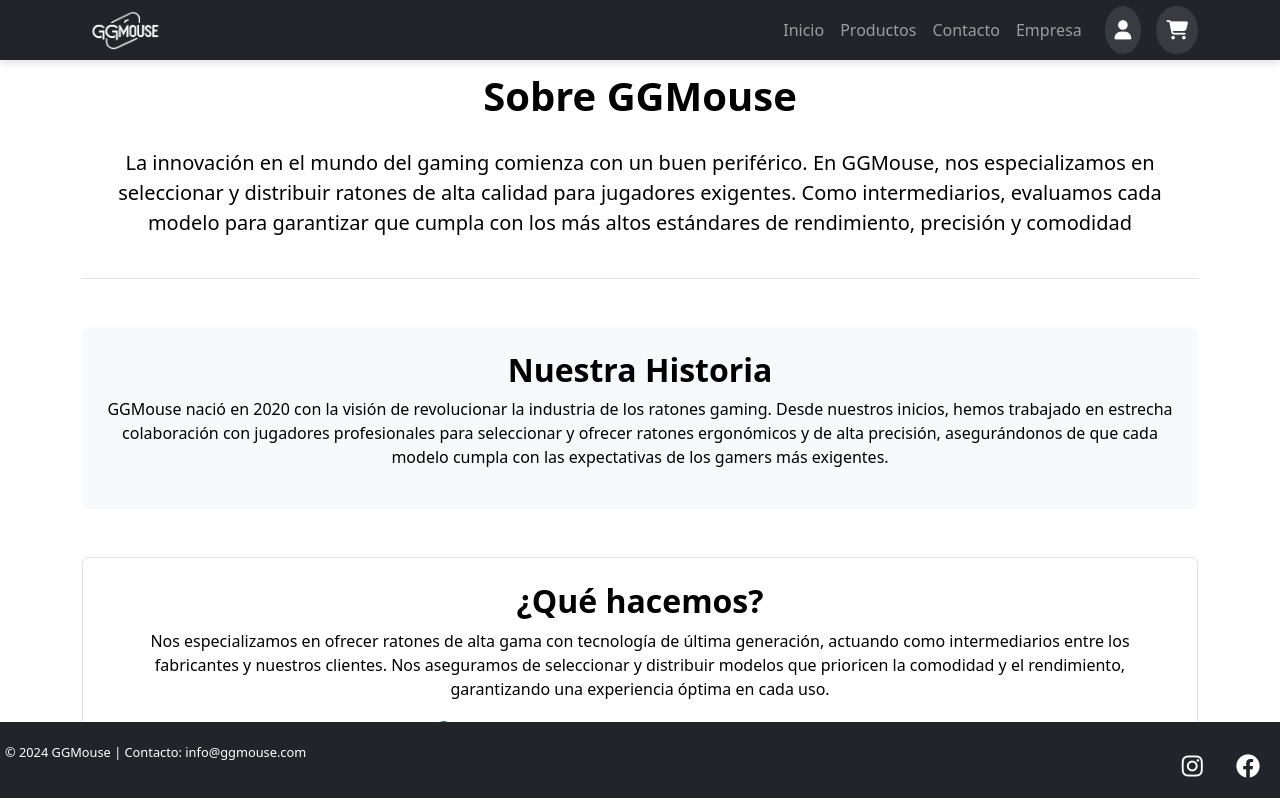
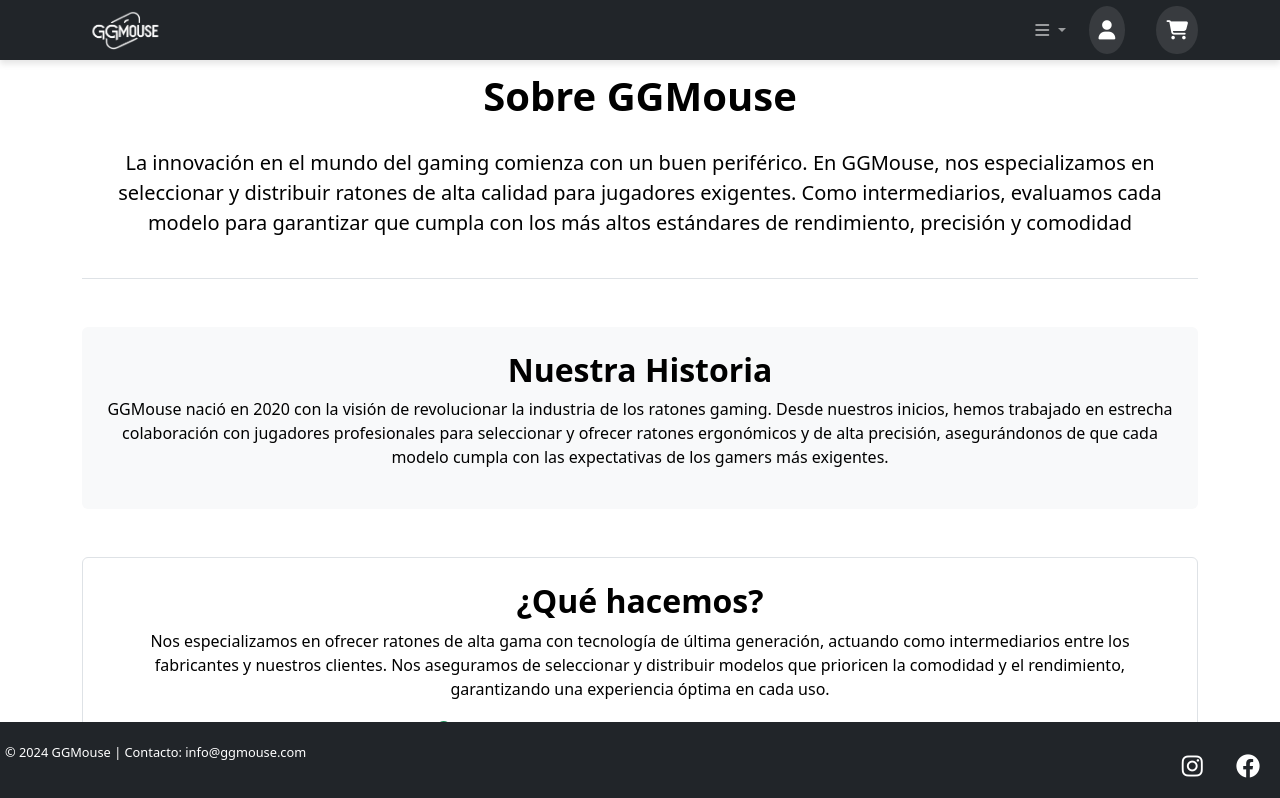
Before and after one commit to carjapi/ProyectoDAW, a plain HTML site: page web/empresa.html in a window 1280 px wide. Shown: the top 798 px of the page. Drawn offline with nearby package versions, Linux system fonts and the light colour scheme.

Commit message:
modificacion y implementacion

```diff
--- a/admin/admin.html
+++ b/admin/admin.html
@@ -8,6 +8,7 @@
     <link rel="stylesheet" href="https://cdn.jsdelivr.net/npm/bootstrap@5.3.0/dist/css/bootstrap.min.css">
     <link rel="stylesheet" href="https://cdnjs.cloudflare.com/ajax/libs/font-awesome/6.4.2/css/all.min.css">
     <script src="../web/js/header-footer.js"></script>
+    <script src="https://cdn.jsdelivr.net/npm/bootstrap@5.3.0/dist/js/bootstrap.bundle.min.js"></script>
 </head>
 <body onload="checkAdminAccess()">
 
--- a/web/empresa.html
+++ b/web/empresa.html
@@ -48,5 +48,7 @@
     <div id="footer" class="mt-5"></div>
 
     <script src="js/header-footer.js"></script>
+    <script src="https://cdn.jsdelivr.net/npm/bootstrap@5.3.0/dist/js/bootstrap.bundle.min.js"></script>
+
 </body>
 </html>
--- a/web/js/header-footer.js
+++ b/web/js/header-footer.js
@@ -1,30 +1,49 @@
 document.addEventListener("DOMContentLoaded", function () {
+    let basePath = window.location.pathname.includes("admin") ? "../web/" : "";
     // Cargar el header (menú de navegación)
     document.getElementById("header").innerHTML = `
         <nav class="navbar navbar-expand-lg navbar-dark bg-dark" style="position: fixed; width:100%; top:0; padding: 30px;">
         <div class="container">
+            <!-- Logo -->
             <a class="navbar-brand" href="index.html">
                 <img src="img/GGMOUSE3.png" alt="GGMouse Logo" class="logo">
             </a>
+
+            <!-- Botón de menú para móviles -->
             <button class="navbar-toggler" type="button" data-bs-toggle="collapse" data-bs-target="#navbarNav">
                 <span class="navbar-toggler-icon"></span>
             </button>
+
+            <!-- Menú de navegación -->
             <div class="collapse navbar-collapse" id="navbarNav">
                 <ul class="navbar-nav ms-auto">
-                        <li class="nav-item"><a class="nav-link" href="../web/index.html">Inicio</a></li>
-                        <li class="nav-item"><a class="nav-link" href="../web/productos.html">Productos</a></li>
-                        <li class="nav-item"><a class="nav-link" href="../web/contacto.html">Contacto</a></li>
-                        <li class="nav-item"><a class="nav-link" href="../web/empresa.html">Empresa</a></li>
+                    <!-- Menú desplegable de Navegación -->
+                <li class="nav-item dropdown">
+                    <a class="nav-link dropdown-toggle" href="#" id="menuDropdown" role="button" data-bs-toggle="dropdown" aria-expanded="false">
+                        <i class="fas fa-bars"></i>
+                    </a>
+                    <ul class="dropdown-menu" aria-labelledby="menuDropdown">
+                        <li><a class="dropdown-item" href="index.html"><i class="fas fa-home"></i> Inicio</a></li>
+                        <li><a class="dropdown-item" href="empresa.html"><i class="fas fa-building"></i> Empresa</a></li>
+                        <li><a class="dropdown-item" href="productos.html"><i class="fas fa-mouse"></i> Productos</a></li>
+                        <li><a class="dropdown-item" href="contacto.html"><i class="fas fa-envelope"></i> Contacto</a></li>
+                    </ul>
+                </li>
                 </ul>
             </div>
-                <a href="#" class="user-icon" onclick="checkUserRole()">
+
+            <!-- Iconos de Usuario y Carrito -->
+            <div class="d-flex">
+                <a href="perfil.html" class="user-icon me-3">
                     <i class="fas fa-user"></i>
                 </a>
                 <a href="carrito.html" class="cart-icon">
                     <i class="fas fa-shopping-cart"></i>
                 </a>
             </div>
+        </div>
     </nav>
+
     `;
 
     // Cargar el footer
```
Also changed, not shown: web/contacto.html (+1 -0 lines), web/login.html (+1 -0 lines), web/perfil.html (+1 -0 lines), web/productos.html (+2 -0 lines), web/register.html (+1 -0 lines). Lines whose indentation alone changed are shown as unchanged.
